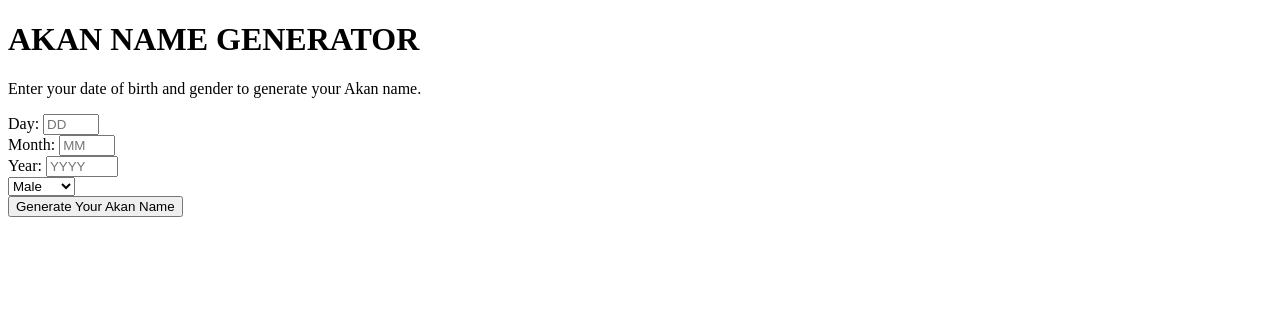
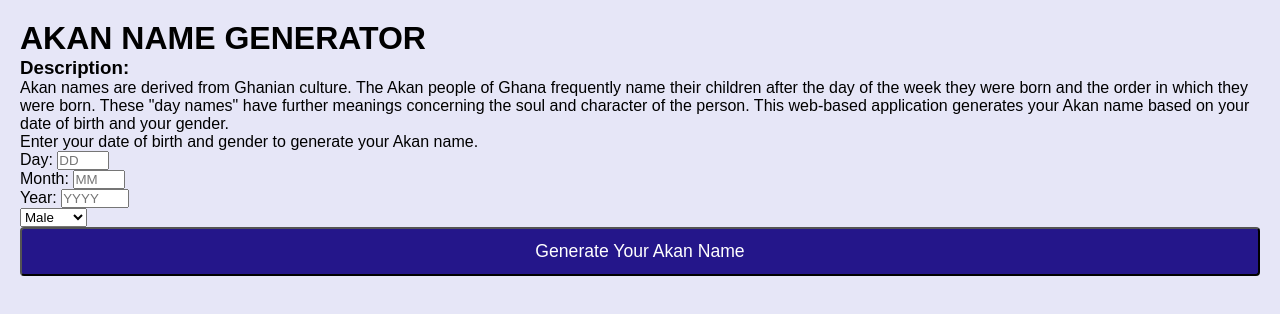
Before and after one commit to itzzzkay/week-3-, a plain HTML site: page index.html in a window 1280 px wide. Drawn offline with Linux system fonts and the light colour scheme.

Commit message:
classes for styling

```diff
--- a/index.html
+++ b/index.html
@@ -3,12 +3,20 @@
   <head>
     <meta charset="UTF-8" />
     <meta name="viewport" content="width=device-width, initial-scale=1.0" />
-    <link rel="stylesheet" href="style.css" />
+    <link rel="stylesheet" href="./css/styles.css" />
     <title>AKAN NAME GENERATOR</title>
   </head>
   <body>
     <div class="container">
       <h1>AKAN NAME GENERATOR</h1>
+      <p>
+        <h3>Description:</h3>
+        Akan names are derived from Ghanian culture. The Akan people of Ghana frequently
+        name their children after the day of the week they were born and the order
+        in which they were born. These "day names" have further meanings concerning
+        the soul and character of the person. This web-based application generates
+        your Akan name based on your date of birth and your gender.
+      </p>
       <p>Enter your date of birth and gender to generate your Akan name.</p>
       <form id="akanName">
         <div class="forms">
@@ -40,7 +48,7 @@
             id="year"
             placeholder="YYYY"
             min="1900"
-            max="2100"
+            max="2025"
             required
           />
         </div>
```
